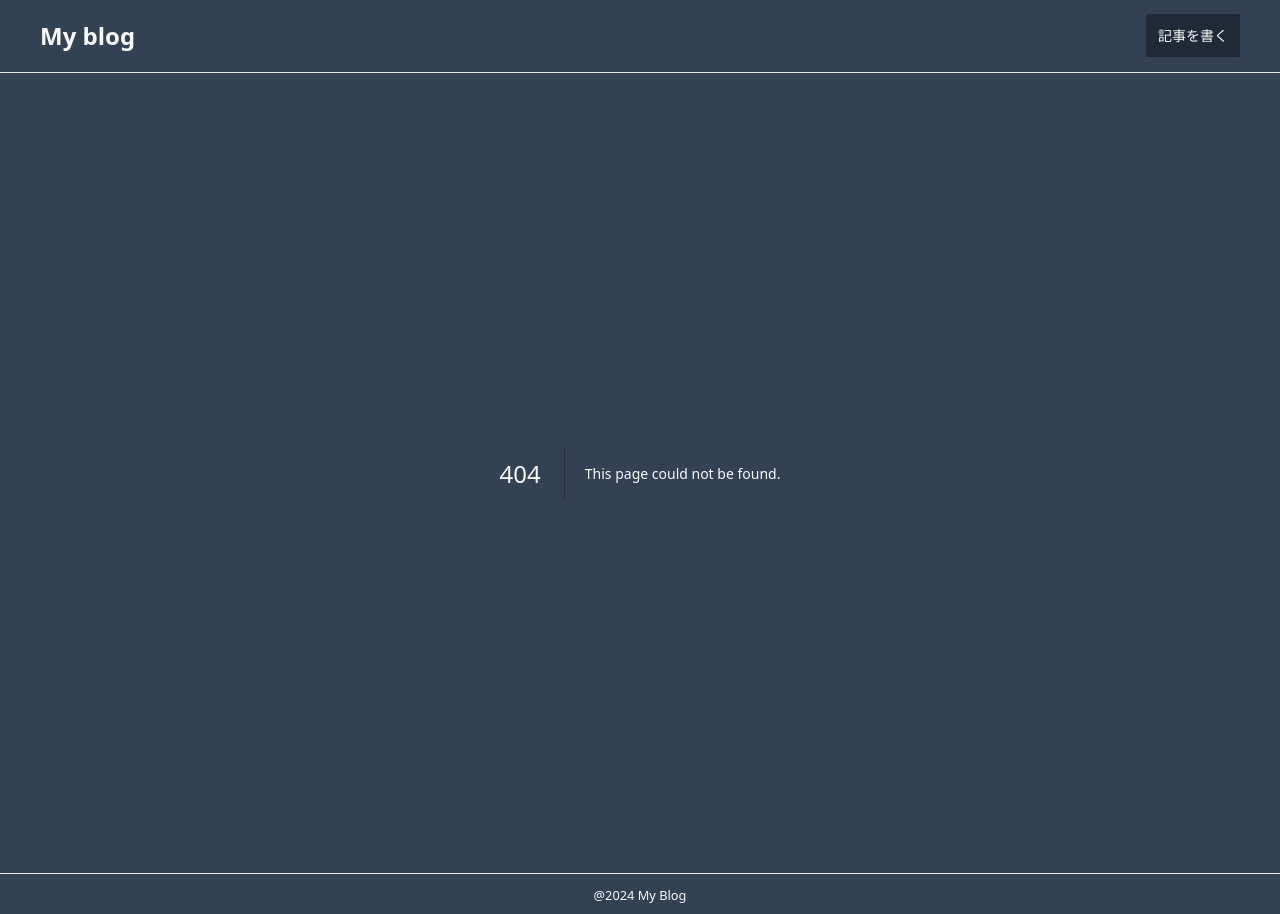
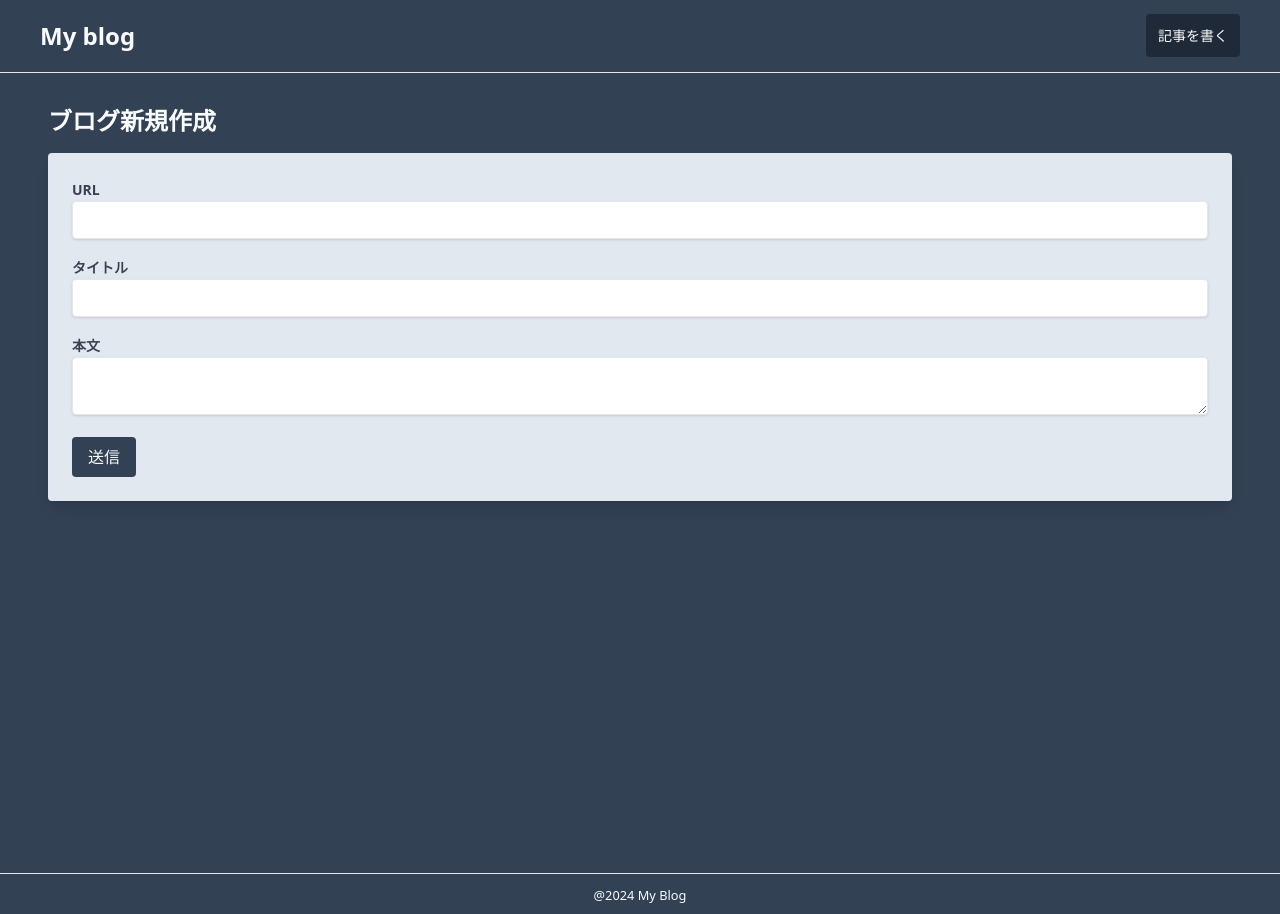
Before and after one commit to YQh9Mh3181jzEJ5/dev-blog-react-basics, a Next.js app: page /articles/new in a window 1280 px wide. Before the commit this address had no page. Built offline with nearby package versions, Linux system fonts and the light colour scheme.

Commit message:
feat: create blog page

```diff
--- a/src/app/Header.tsx
+++ b/src/app/Header.tsx
@@ -11,7 +11,7 @@
       </div>
       <div>
         <nav className="text-sm font-medium">
-          <Link href="articles/new" className="bg-gray-800 p-3 rounded-sm">
+          <Link href="articles/new" className="bg-gray-800 p-3 rounded">
             記事を書く
           </Link>
         </nav>
--- /dev/null
+++ b/src/app/articles/new/page.tsx
@@ -0,0 +1,36 @@
+import React from "react";
+
+const CreateBlogPage = () => {
+  return (
+    <div className="min-h-screen py-8 px-4 md:px-12">
+      <h2 className="text-2xl font-bold mb-4">ブログ新規作成</h2>
+      <form className="bg-slate-200 p-6 rounded shadow-lg">
+        <div className="mb-4">
+          <label className="text-gray-700 text-sm font-bold mb-2">URL</label>
+          <input
+            type="text"
+            className="shadow border rounded w-full py-2 px-3 text-gray-700 leading-tight focus:outline-none "
+          />
+        </div>
+        <div className="mb-4">
+          <label className="text-gray-700 text-sm font-bold mb-2">
+            タイトル
+          </label>
+          <input
+            type="text"
+            className="shadow border rounded w-full py-2 px-3 text-gray-700 leading-tight focus:outline-none "
+          />
+        </div>
+        <div className="mb-4">
+          <label className="text-gray-700 text-sm font-bold mb-2">本文</label>
+          <textarea className="shadow border rounded w-full py-2 px-3 text-gray-700 leading-tight focus:outline-none " />
+        </div>
+        <button type="submit" className="py-2 px-4 rounded bg-slate-700">
+          送信
+        </button>
+      </form>
+    </div>
+  );
+};
+
+export default CreateBlogPage;
```
